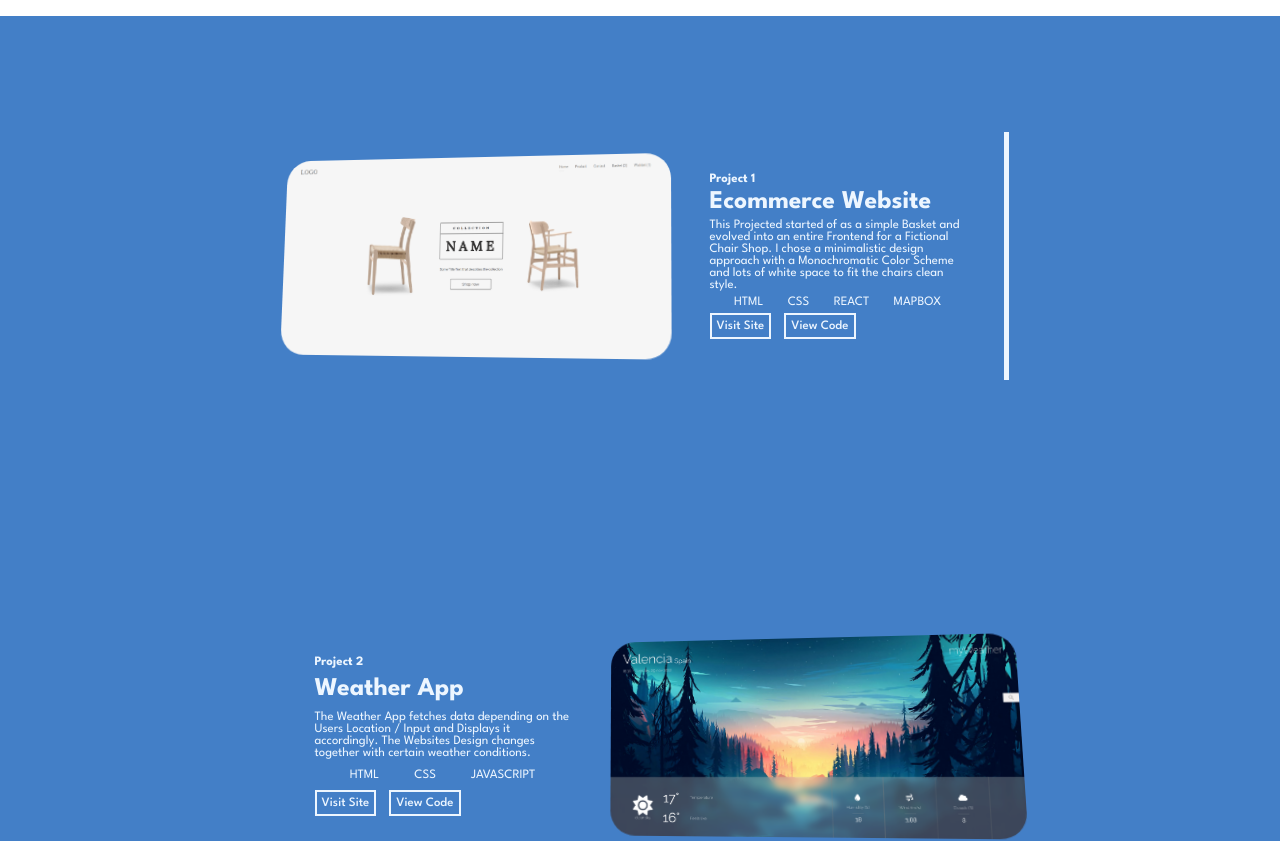
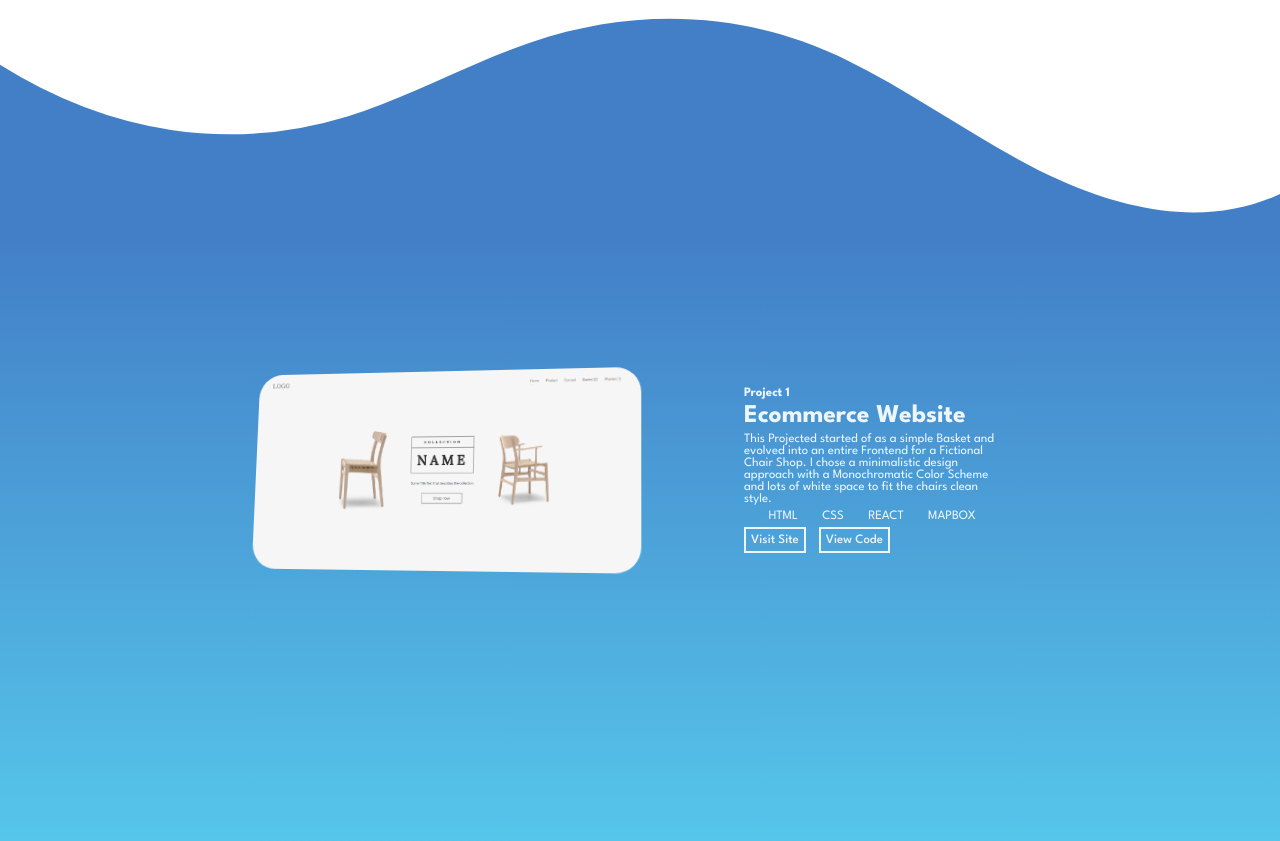
Before and after one commit to MaximKursakov/Portfolio, a React (Create React App) app: page / in a window 1280 px wide. Shown: the part 2480-3321 px from the top of the page. Built offline with nearby package versions, Linux system fonts and the light colour scheme.

Commit message:
added styling to project section

```diff
--- a/src/App.scss
+++ b/src/App.scss
@@ -328,11 +328,31 @@ circle {
     }
 }
 
+.wave {
+    top: 0;
+    left: 0;
+    width: 100%;
+    overflow: hidden;
+    line-height: 0;
+    background-color: $blue-dark;
+}
+
+.wave svg {
+    position: relative;
+    display: block;
+    width: calc(101% + 1.3px);
+    height: 214px;
+}
+
+.wave .shape-fill {
+    fill: #FFFFFF;
+}
+
 .projects-container {
     width: 100%;
     @include flex-center();
     flex-direction: column;
-    background-color: $blue-dark;
+    background: linear-gradient(180deg, hsla(213, 54%, 52%, 1) 0%, hsla(186, 100%, 69%, 1) 50%, hsla(213, 54%, 52%, 1) 100%);
 }
 
 
@@ -342,6 +362,7 @@ circle {
     display: flex;
     align-items: center;
     justify-content: center;
+    gap: 5%;
     color: $grey;
         .project-image {
             min-width: 400px;
@@ -363,8 +384,6 @@ circle {
         top: 0;
         bottom: 0;
         margin: auto 0;
-        background-color: $blue-dark;
-        border-right: solid $grey 5px;
         min-width: 200px;
         width: 20%;
         max-width: 600px;
@@ -407,7 +426,6 @@ circle {
 
 .projects-even .project-info {
     left: 0;
-    border-left: solid $blue-dark 5px;
     border-right: none;
 }
 
--- a/src/components/About.js
+++ b/src/components/About.js
@@ -12,6 +12,7 @@ export function About() {
                 <p>Lorem ipsum dolor sit amet, consetetur sadipscing elitr, sed diam nonumy eirmod tempor invidunt ut labore et dolore magna aliquyam erat, sed diam voluptua. At vero eos et accusam et justo duo dolores et ea rebum. Stet clita kasd gubergren, no sea takimata sanctus est Lorem ipsum dolor sit amet. </p>
                 <p>Lorem ipsum dolor sit amet, consetetur sadipscing elitr, sed diam nonumy eirmod tempor invidunt ut labore et dolore magna aliquyam erat, sed diam voluptua. At vero eos et accusam et justo duo dolores et ea rebum. Stet clita kasd gubergren, no sea takimata sanctus est Lorem ipsum dolor sit amet.</p>
             </div>
+
         </div>
     )
 }
--- a/src/components/Main.js
+++ b/src/components/Main.js
@@ -46,6 +46,11 @@ export function Main() {
             </div>
             <div className="main" ref={mainRef}>
                 <About/>
+                <div class="wave">
+            <svg data-name="Layer 1" xmlns="http://www.w3.org/2000/svg" viewBox="0 0 1200 120" preserveAspectRatio="none">
+                <path d="M321.39,56.44c58-10.79,114.16-30.13,172-41.86,82.39-16.72,168.19-17.73,250.45-.39C823.78,31,906.67,72,985.66,92.83c70.05,18.48,146.53,26.09,214.34,3V0H0V27.35A600.21,600.21,0,0,0,321.39,56.44Z" class="shape-fill"></path>
+            </svg>
+        </div>
                 <Projects/>
 
             </div>
--- a/src/components/Project.js
+++ b/src/components/Project.js
@@ -37,7 +37,7 @@ export function Project({mousePositionInParentX, mousePositionInParentY, parentR
             ref={containerRef}
             className={isOdd(project.id) ? "projects-odd" : "projects-even"}>
                 <motion.div
-                style={{ rotateX : rotateX, rotateY: rotateY, backgroundImage: `url(./images/Project${project.id - 1}.png)`}}
+                style={{ rotateX : rotateX, rotateY: rotateY, backgroundImage: `url(./images/${project.imageTitle}.png)`}}
                 ref={imageRef}
                 className="project-image">
                 </motion.div>
--- a/src/components/Projects.js
+++ b/src/components/Projects.js
@@ -22,16 +22,16 @@ export function Projects() {
     }
 
     const projectArray = [{
-        title: "Project 1", subtitle: "Ecommerce Website", techstack: ["HTML", "CSS", "REACT", "MAPBOX"], websiteLink: "", buttonLink: "", id: 1, description: "This Projected started of as a simple Basket and evolved into an entire Frontend for a Fictional Chair Shop. I chose a minimalistic design approach with a Monochromatic Color Scheme and lots of white space to fit the chairs clean style."
+        title: "Project 1", subtitle: "Ecommerce Website", imageTitle:"Project0", techstack: ["HTML", "CSS", "REACT", "MAPBOX"], websiteLink: "", buttonLink: "", id: 1, description: "This Projected started of as a simple Basket and evolved into an entire Frontend for a Fictional Chair Shop. I chose a minimalistic design approach with a Monochromatic Color Scheme and lots of white space to fit the chairs clean style."
     },
     {
-        title: "Project 2", subtitle: "Weather App", techstack: ["HTML", "CSS", "JAVASCRIPT"], websiteLink: "", buttonLink: "", id: 2, description: "The Weather App fetches data depending on the Users Location / Input and Displays it accordingly. The Websites Design changes together with certain weather conditions."
+        title: "Project 2", subtitle: "Weather App", imageTitle:"Project1", techstack: ["HTML", "CSS", "JAVASCRIPT"], websiteLink: "", buttonLink: "", id: 2, description: "The Weather App fetches data depending on the Users Location / Input and Displays it accordingly. The Websites Design changes together with certain weather conditions."
     },
     {
-        title: "Project 3", subtitle: "Personal Website", techstack: ["HTML", "CSS", "REACT", "FRAMER-MOTION"], websiteLink: "", buttonLink: "", id: 3, description: "With my Portfolio I my wanted to bring in more life and creativity into my website through its design and the usage of animations.Those are beeing used more often while stil keeping the Design simple and clean."
+        title: "Project 3", subtitle: "Personal Website", imageTitle:"Project2", techstack: ["HTML", "CSS", "REACT", "FRAMER-MOTION"], websiteLink: "", buttonLink: "", id: 3, description: "With my Portfolio I my wanted to bring in more life and creativity into my website through its design and the usage of animations.Those are beeing used more often while stil keeping the Design simple and clean."
     },
     {
-        title: "Project 4", subtitle: "DistractLess", techstack: [], websiteLink: "", buttonLink: "", id: 4, description: "With my Portfolio I my wanted to bring in more life and creativity into my website through its design and the usage of animations.Those are beeing used more often while stil keeping the Design simple and clean."
+        title: "Project 4", subtitle: "DistractLess", imageTitle:"Project3", techstack: [], websiteLink: "", buttonLink: "", id: 4, description: "With my Portfolio I my wanted to bring in more life and creativity into my website through its design and the usage of animations.Those are beeing used more often while stil keeping the Design simple and clean."
     }]
 
 
```
